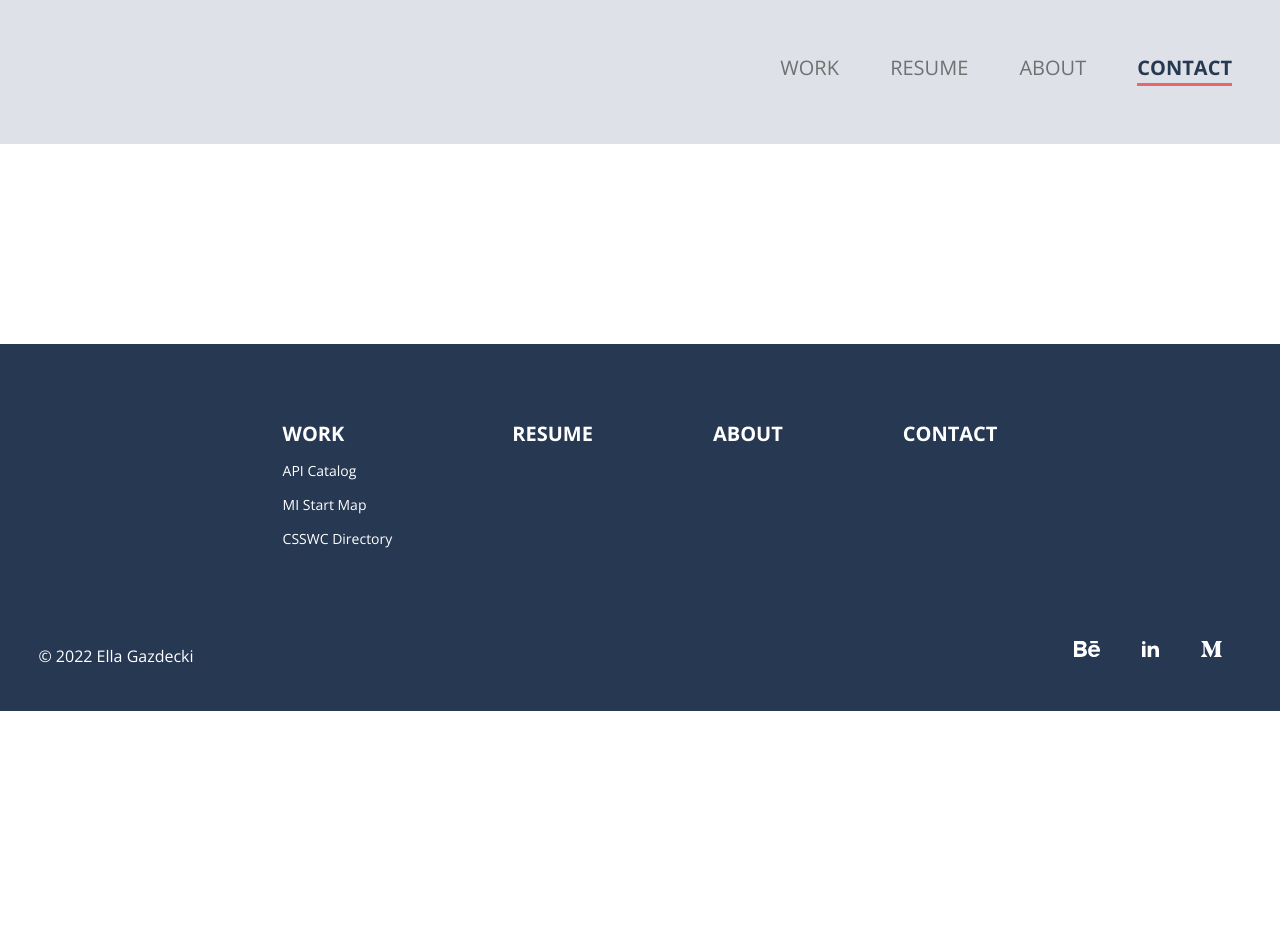
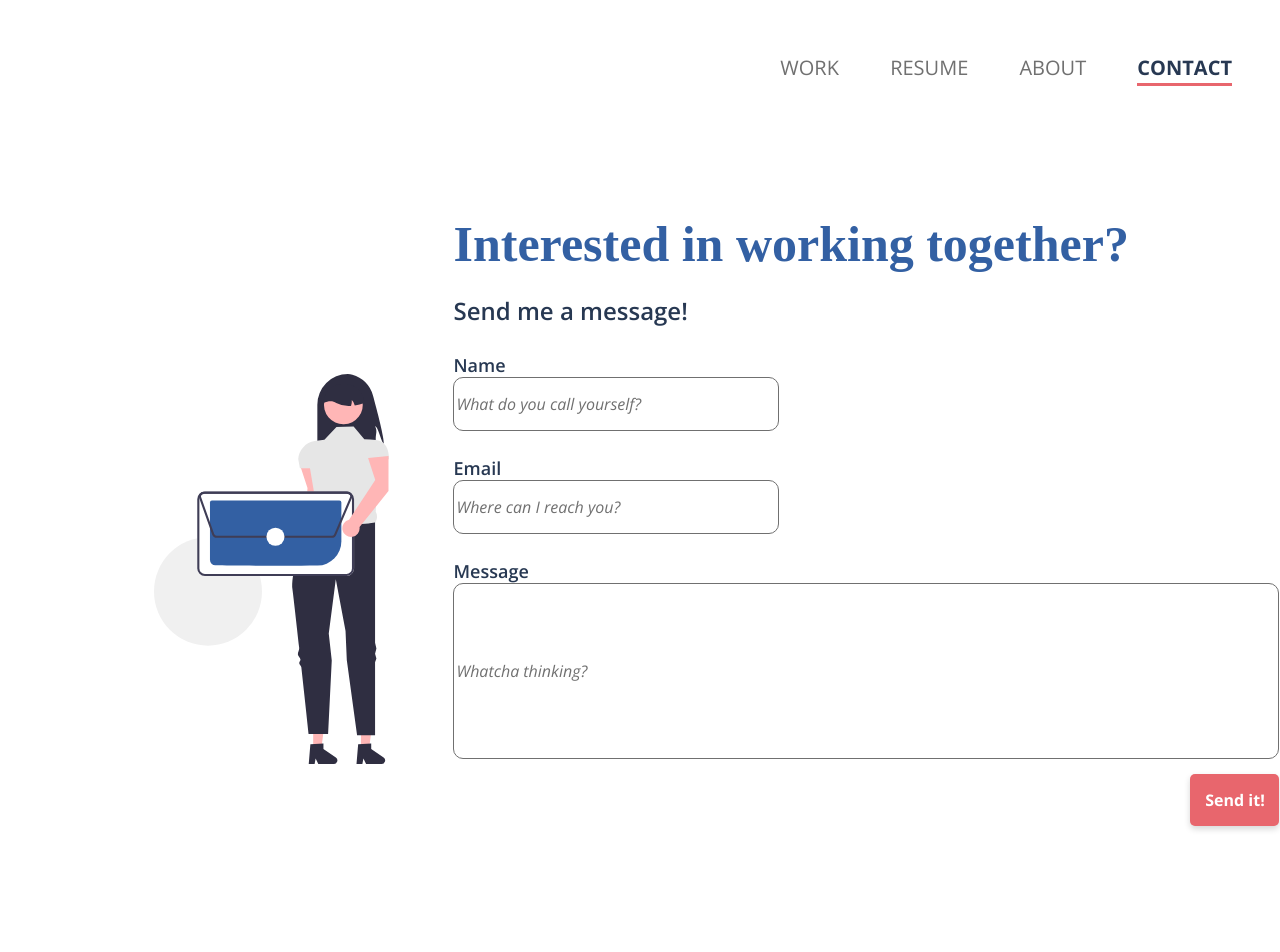
Before and after one commit to gazdgabr/portfolio, a plain HTML site: page contact.html in a window 1280 px wide. Shown: the top 952 px of the page. Before the commit the page ends 800 px from the top, so only its background shows below. Drawn offline with nearby package versions, Linux system fonts and the light colour scheme; a web font is replaced by a local one.

Commit message:
start contact page and update csswc graphic colors

```diff
--- a/contact.html
+++ b/contact.html
@@ -23,6 +23,33 @@
       <a href="/contact.html" class="nav-selected nav-item contact-nav">Contact</a>
     </nav>
 
+    <div class="project-body-wrapper">
+      <div class="overview-double-column">
+        <div class="contact-img-spacing">
+          <img class="contact-img-spacing" src="assets/contact-graphic.svg" alt="A picture of a faceless girl holding an abstractrion of an email">
+        </div>
+        <div class="">
+          <h1 class="hero hero-text-position hero-text-style contact-hero-margin-top">Interested in working together?</h1>
+          <h2 class="heading-2 contact-h2-margin">Send me a message!</h2>
+          <div>
+            <p class="heading-4 contact-section-margin">Name</p>
+            <input class="input-small input-styling body-large italic-text" type="text" id="" name="" value="What do you call yourself?">
+          </div>
+          <div>
+            <p class="heading-4 contact-section-margin">Email</p>
+            <input class="input-small input-styling body-large italic-text" type="text" id="" name="" value="Where can I reach you?">
+          </div>
+          <div>
+            <p class="heading-4 contact-section-margin">Message</p>
+            <input class="input-large input-styling body-large italic-text" type="text" id="" name="" value="Whatcha thinking?">
+          </div>
+          <button class="contact-button-styling contact-button-spacing body-bold" type="button">Send it!</button>
+        </div>
+
+      </div>
+    </div>
+
+
     <footer>
       <div class="footer-flex-rows footer-flex-top-spacing">
         <div class="footer-flex-columns">
--- a/css/contact.css
+++ b/css/contact.css
@@ -0,0 +1,68 @@
+#contact .heading-2 {
+    text-transform: none;
+    color: var(--prussian-blue);
+}
+
+#contact .heading-4 {
+    color: var(--prussian-blue);
+}
+
+#contact .hero {
+    color: var(--lapis-lazuli);
+}
+
+#contact .nav--layout {
+    background-color: white;
+}
+
+.contact-img-spacing {
+    justify-self: flex-end;
+    align-self: flex-end;
+    padding-bottom: 3rem;
+}
+
+.contact-hero-margin-top {
+    margin-top: 5rem;
+}
+
+.contact-h2-margin {
+    margin: 3rem 0;
+}
+
+.contact-section-margin {
+    margin-top: 2.5rem;
+}
+
+.input-small{
+    height: 5rem;
+    width: 32rem;
+}
+
+.input-large{
+    height: 17.2rem;
+    width: 82rem;
+}
+
+.input-styling {
+    color: var(--dark-gray);
+    border-radius: 10px;
+    border: solid 1px var(--dark-gray);
+}
+
+.contact-button-styling {
+    height: 5.2rem;
+    width: 8.9rem;
+    border: none;
+    border-radius: 5px;
+    box-shadow: 0 3px 6px 0 rgba(0, 0, 0, 0.16);
+    background-color: var(--candy-pink);
+}
+
+.contact-button-spacing {
+    float: right;
+    margin-top: 1.5rem;
+}
+
+#contact .body-bold {
+    color: white;
+}
```
Also changed, not shown: csswc.html (+0 -4 lines), mistartmap.html (+3 -3 lines), assets/senior-resource-directory-image.svg, assets/srd-section-graphic.svg, 3 other files.
